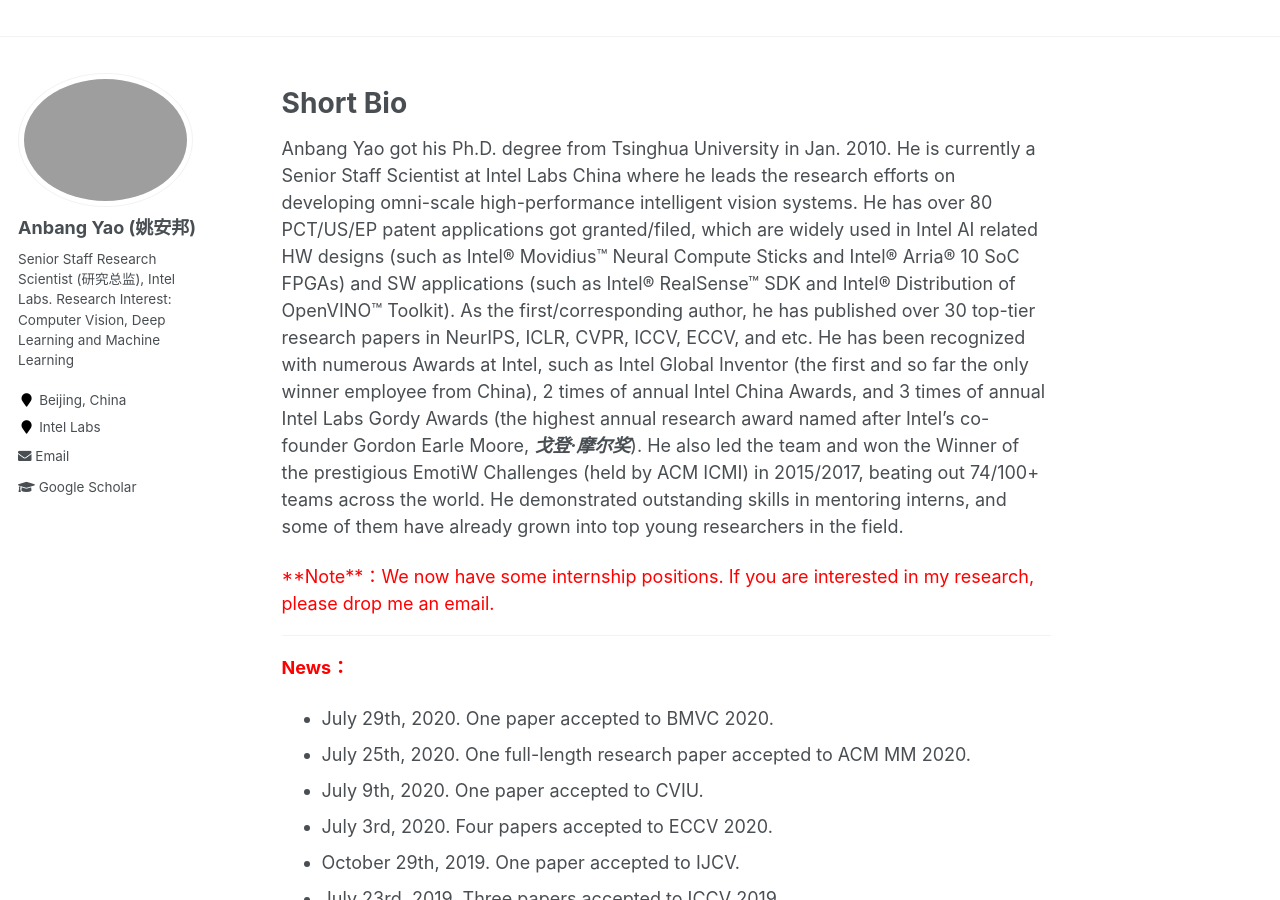
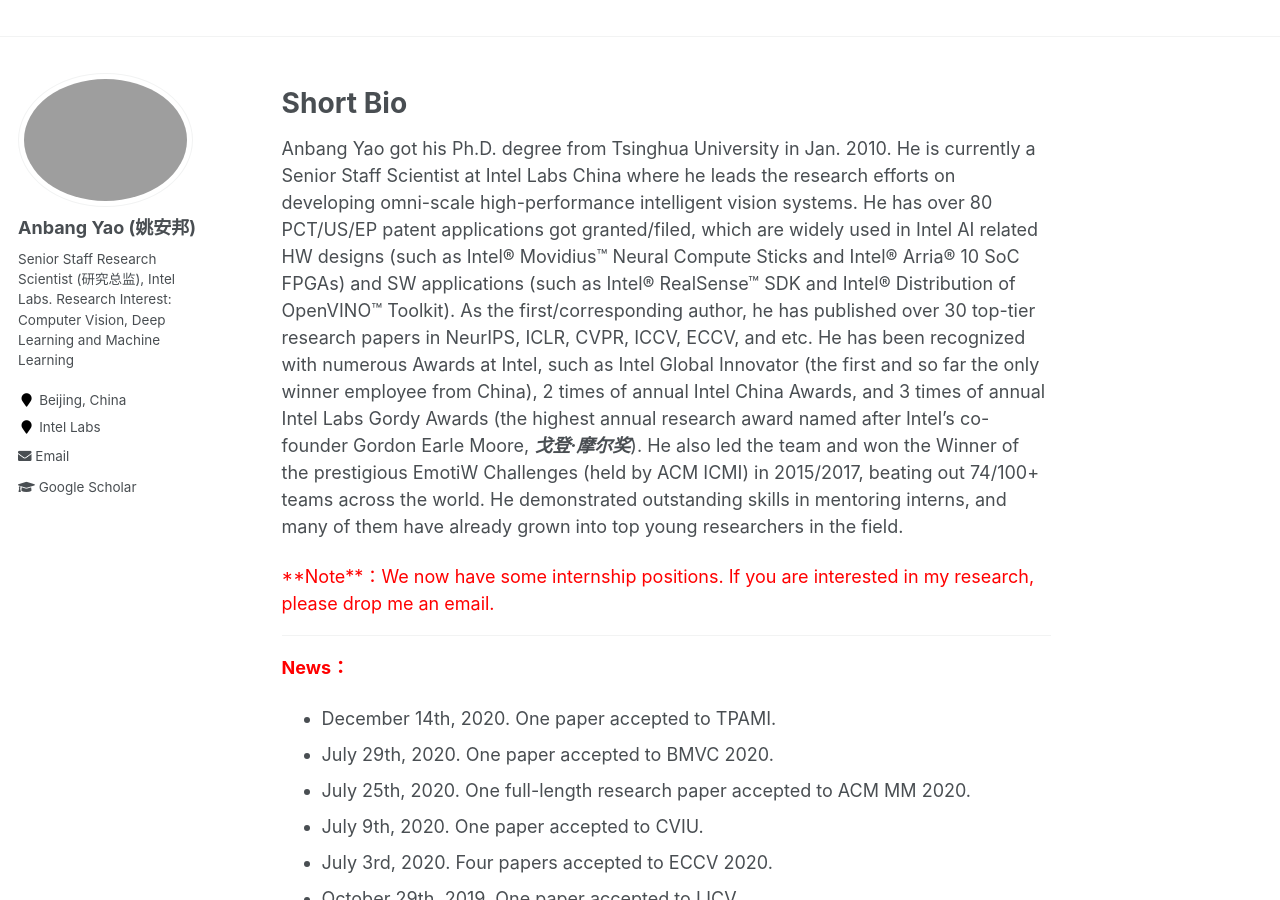
Before and after one commit to YaoAnbang/YaoAnbang.github.io, a Jekyll site: the page built from _pages/about.md, in a window 1280 px wide and 900 px high. Built offline with Jekyll 4.4.1, drawn with Linux system fonts in a browser that asks for light colours; some of the changed text lies outside the part shown.

Commit message:
Update about.md

```diff
--- a/_pages/about.md
+++ b/_pages/about.md
@@ -11,12 +11,13 @@
 Short Bio
 =====
 
-Anbang Yao got his Ph.D. degree from Tsinghua University in Jan. 2010. He is currently a Senior Staff Scientist at Intel Labs China where he leads the research efforts on developing omni-scale high-performance intelligent vision systems. He has over 80 PCT/US/EP patent applications got granted/filed, which are widely used in Intel AI related HW designs (such as Intel® Movidius™ Neural Compute Sticks and Intel® Arria® 10  SoC FPGAs) and SW applications (such as Intel® RealSense™ SDK and Intel® Distribution of OpenVINO™ Toolkit). As the first/corresponding author, he has published over 30 top-tier research papers in NeurIPS, ICLR, CVPR, ICCV, ECCV, and etc. He has been recognized with numerous Awards at Intel, such as Intel Global Inventor (the first and so far the only winner employee from China), 2 times of annual Intel China Awards, and 3 times of annual Intel Labs Gordy Awards (the highest annual research award named after Intel's co-founder Gordon Earle Moore, ***戈登·摩尔奖***). He also led the team and won the Winner of the prestigious EmotiW Challenges (held by ACM ICMI) in 2015/2017, beating out 74/100+ teams across the world. He demonstrated outstanding skills in mentoring interns, and some of them have already grown into top young researchers in the field.
+Anbang Yao got his Ph.D. degree from Tsinghua University in Jan. 2010. He is currently a Senior Staff Scientist at Intel Labs China where he leads the research efforts on developing omni-scale high-performance intelligent vision systems. He has over 80 PCT/US/EP patent applications got granted/filed, which are widely used in Intel AI related HW designs (such as Intel® Movidius™ Neural Compute Sticks and Intel® Arria® 10  SoC FPGAs) and SW applications (such as Intel® RealSense™ SDK and Intel® Distribution of OpenVINO™ Toolkit). As the first/corresponding author, he has published over 30 top-tier research papers in NeurIPS, ICLR, CVPR, ICCV, ECCV, and etc. He has been recognized with numerous Awards at Intel, such as Intel Global Innovator (the first and so far the only winner employee from China), 2 times of annual Intel China Awards, and 3 times of annual Intel Labs Gordy Awards (the highest annual research award named after Intel's co-founder Gordon Earle Moore, ***戈登·摩尔奖***). He also led the team and won the Winner of the prestigious EmotiW Challenges (held by ACM ICMI) in 2015/2017, beating out 74/100+ teams across the world. He demonstrated outstanding skills in mentoring interns, and many of them have already grown into top young researchers in the field.
 
 <font color="red">**Note**：We now have some internship positions. If you are interested in my research, please drop me an email. </font>
 ---
 **<font color="red">News：</font>**
 <!--+ July 9th, 2020. One paper accepted to CVIU.-->
++ December 14th, 2020. One paper accepted to TPAMI.
 + July 29th, 2020. One paper accepted to BMVC 2020.
 + July 25th, 2020. One full-length research paper accepted to ACM MM 2020.
 + July 9th, 2020. One paper accepted to CVIU.
@@ -115,10 +116,10 @@
 =====
 
 + 1 Distinguished Invention Award in 2020, for strong merits to future Intel AI HW designs
-+ 5 Intel China Quarterly Awards in 2017~2020
-+ Intel Global Inventor 2018, 1 out of ~8000 Employees of Intel China
++ 4 Intel China Quarterly Awards in 2017~2020
++ Intel Global Innovator 2018, 1 out of ~10000 Employees of Intel China
 + Intel China Employee of the Year Award 2017
-+ Top-1 Inventor of Intel Labs 2017 (having 34 PCT/US patents approved and filed in one single year, and keeping the highest record until now), 1 out of ~800 Research Scientists of Intel Labs
++ Top-1 Inventor of Intel Labs 2017 (having 34 PCT/US patents approved and filed in one single year, and keeping the highest record so far), 1 out of ~800 Research Scientists of Intel Labs
 + Intel i360 Design Hero Award 2017, the Highest Annual Business Award of Intel IoTG Asian Region
 + Intel China Award 2017/2016, the Highest Annual Team Award of Intel China
 + Gordy Award 2016/2015/2014 (named after Intel's co-founder Gordon Earle Moore), the Highest Annual Research Award of Intel Labs
```
